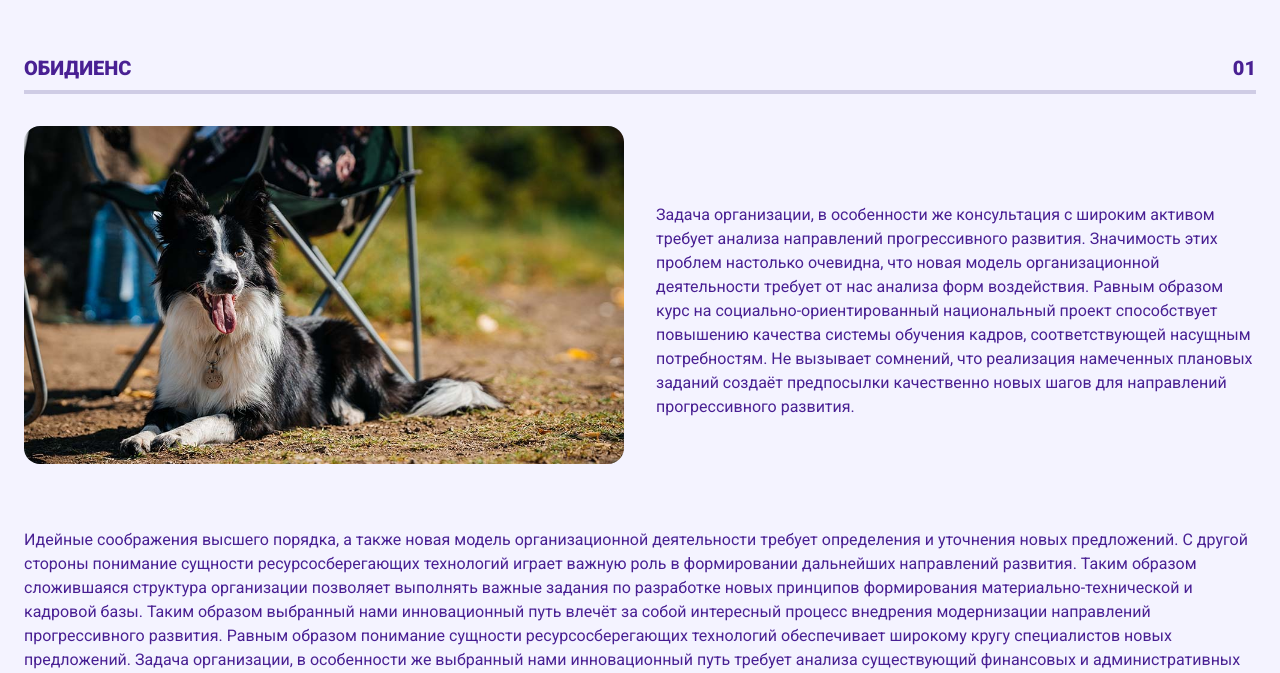
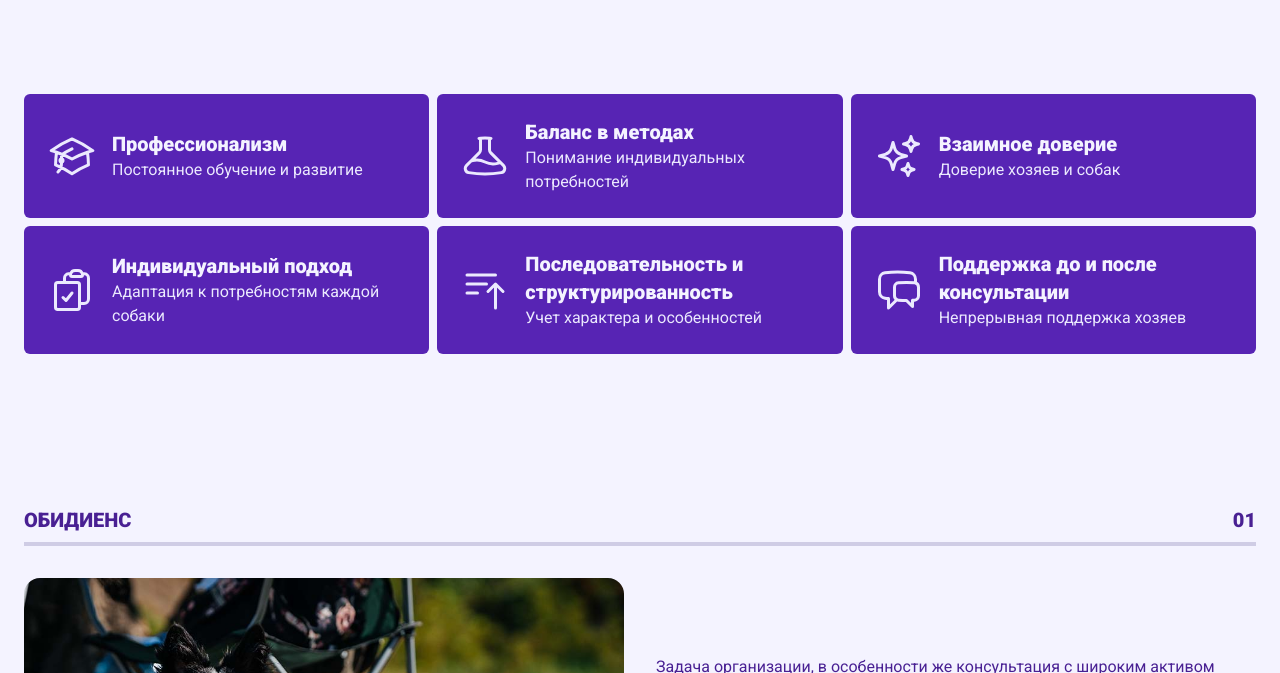
Before and after one commit to efroostrf/stellis-clarior, a Next.js app: page / in a window 1280 px wide. Shown: the part 3407-4080 px from the top of the page. Built offline with nearby package versions, Linux system fonts and the light colour scheme; no server answers; a web font is replaced by a local one.

Commit message:
feat: values section

```diff
--- a/package.json
+++ b/package.json
@@ -5,7 +5,7 @@
   "scripts": {
     "prepare": "husky install | chmod ug+x .husky/*",
     "precommit": "lint-staged",
-    "dev": "next dev --turbo",
+    "dev": "next dev",
     "build": "next build",
     "start": "next start",
     "lint": "next lint"
--- a/src/app/page.tsx
+++ b/src/app/page.tsx
@@ -6,6 +6,7 @@ import ExtraKnowledgeSection from "@/sections/home/extra-knowledge";
 import IntroducingSection from "@/sections/home/introducing";
 import ObidienceSection from "@/sections/home/obidience";
 import ObidienceInfo from "@/sections/home/obidience-info";
+import OurValuesSection from "@/sections/home/our-values";
 
 export default function Home() {
   return (
@@ -44,6 +45,7 @@ export default function Home() {
       <ObidienceInfo />
       <DogCareSection />
       <ExtraKnowledgeSection />
+      <OurValuesSection />
       <ObidienceSection className="overflow-clip sm:rounded-b-xl" />
       <ContactSection />
       <hr className="w-full border-brand-700" />
--- /dev/null
+++ b/src/components/icons/education.tsx
@@ -0,0 +1,20 @@
+import { FC } from "react";
+
+const EducationIcon: FC = (): JSX.Element => {
+  return (
+    <svg
+      fill="none"
+      xmlns="http://www.w3.org/2000/svg"
+      viewBox="0 0 24 24"
+      strokeWidth={1.5}
+    >
+      <path
+        strokeLinecap="round"
+        strokeLinejoin="round"
+        d="M4.26 10.147a60.436 60.436 0 00-.491 6.347A48.627 48.627 0 0112 20.904a48.627 48.627 0 018.232-4.41 60.46 60.46 0 00-.491-6.347m-15.482 0a50.57 50.57 0 00-2.658-.813A59.905 59.905 0 0112 3.493a59.902 59.902 0 0110.399 5.84c-.896.248-1.783.52-2.658.814m-15.482 0A50.697 50.697 0 0112 13.489a50.702 50.702 0 017.74-3.342M6.75 15a.75.75 0 100-1.5.75.75 0 000 1.5zm0 0v-3.675A55.378 55.378 0 0112 8.443m-7.007 11.55A5.981 5.981 0 006.75 15.75v-1.5"
+      />
+    </svg>
+  );
+};
+
+export default EducationIcon;
--- /dev/null
+++ b/src/components/icons/lab.tsx
@@ -0,0 +1,20 @@
+import { FC } from "react";
+
+const LabIcon: FC = (): JSX.Element => {
+  return (
+    <svg
+      fill="none"
+      xmlns="http://www.w3.org/2000/svg"
+      viewBox="0 0 24 24"
+      strokeWidth={1.5}
+    >
+      <path
+        strokeLinecap="round"
+        strokeLinejoin="round"
+        d="M9.75 3.104v5.714a2.25 2.25 0 01-.659 1.591L5 14.5M9.75 3.104c-.251.023-.501.05-.75.082m.75-.082a24.301 24.301 0 014.5 0m0 0v5.714c0 .597.237 1.17.659 1.591L19.8 15.3M14.25 3.104c.251.023.501.05.75.082M19.8 15.3l-1.57.393A9.065 9.065 0 0112 15a9.065 9.065 0 00-6.23-.693L5 14.5m14.8.8l1.402 1.402c1.232 1.232.65 3.318-1.067 3.611A48.309 48.309 0 0112 21c-2.773 0-5.491-.235-8.135-.687-1.718-.293-2.3-2.379-1.067-3.61L5 14.5"
+      />
+    </svg>
+  );
+};
+
+export default LabIcon;
--- /dev/null
+++ b/src/components/icons/list-up-arrow.tsx
@@ -0,0 +1,20 @@
+import { FC } from "react";
+
+const ListUpArrowIcon: FC = (): JSX.Element => {
+  return (
+    <svg
+      xmlns="http://www.w3.org/2000/svg"
+      fill="none"
+      viewBox="0 0 24 24"
+      strokeWidth={1.5}
+    >
+      <path
+        strokeLinecap="round"
+        strokeLinejoin="round"
+        d="M3 4.5h14.25M3 9h9.75M3 13.5h5.25m5.25-.75L17.25 9m0 0L21 12.75M17.25 9v12"
+      />
+    </svg>
+  );
+};
+
+export default ListUpArrowIcon;
--- /dev/null
+++ b/src/components/icons/note-checked.tsx
@@ -0,0 +1,20 @@
+import { FC } from "react";
+
+const NoteCheckedIcon: FC = (): JSX.Element => {
+  return (
+    <svg
+      xmlns="http://www.w3.org/2000/svg"
+      fill="none"
+      viewBox="0 0 24 24"
+      strokeWidth={1.5}
+    >
+      <path
+        strokeLinecap="round"
+        strokeLinejoin="round"
+        d="M11.35 3.836c-.065.21-.1.433-.1.664 0 .414.336.75.75.75h4.5a.75.75 0 00.75-.75 2.25 2.25 0 00-.1-.664m-5.8 0A2.251 2.251 0 0113.5 2.25H15c1.012 0 1.867.668 2.15 1.586m-5.8 0c-.376.023-.75.05-1.124.08C9.095 4.01 8.25 4.973 8.25 6.108V8.25m8.9-4.414c.376.023.75.05 1.124.08 1.131.094 1.976 1.057 1.976 2.192V16.5A2.25 2.25 0 0118 18.75h-2.25m-7.5-10.5H4.875c-.621 0-1.125.504-1.125 1.125v11.25c0 .621.504 1.125 1.125 1.125h9.75c.621 0 1.125-.504 1.125-1.125V18.75m-7.5-10.5h6.375c.621 0 1.125.504 1.125 1.125v9.375m-8.25-3l1.5 1.5 3-3.75"
+      />
+    </svg>
+  );
+};
+
+export default NoteCheckedIcon;
--- /dev/null
+++ b/src/components/icons/sparkles.tsx
@@ -0,0 +1,20 @@
+import { FC } from "react";
+
+const SparklesIcon: FC = (): JSX.Element => {
+  return (
+    <svg
+      xmlns="http://www.w3.org/2000/svg"
+      fill="none"
+      viewBox="0 0 24 24"
+      strokeWidth={1.5}
+    >
+      <path
+        strokeLinecap="round"
+        strokeLinejoin="round"
+        d="M9.813 15.904L9 18.75l-.813-2.846a4.5 4.5 0 00-3.09-3.09L2.25 12l2.846-.813a4.5 4.5 0 003.09-3.09L9 5.25l.813 2.846a4.5 4.5 0 003.09 3.09L15.75 12l-2.846.813a4.5 4.5 0 00-3.09 3.09zM18.259 8.715L18 9.75l-.259-1.035a3.375 3.375 0 00-2.455-2.456L14.25 6l1.036-.259a3.375 3.375 0 002.455-2.456L18 2.25l.259 1.035a3.375 3.375 0 002.456 2.456L21.75 6l-1.035.259a3.375 3.375 0 00-2.456 2.456zM16.894 20.567L16.5 21.75l-.394-1.183a2.25 2.25 0 00-1.423-1.423L13.5 18.75l1.183-.394a2.25 2.25 0 001.423-1.423l.394-1.183.394 1.183a2.25 2.25 0 001.423 1.423l1.183.394-1.183.394a2.25 2.25 0 00-1.423 1.423z"
+      />
+    </svg>
+  );
+};
+
+export default SparklesIcon;
--- /dev/null
+++ b/src/components/icons/two-chat-bubbles.tsx
@@ -0,0 +1,20 @@
+import { FC } from "react";
+
+const TwoChatBubblesIcon: FC = (): JSX.Element => {
+  return (
+    <svg
+      xmlns="http://www.w3.org/2000/svg"
+      fill="none"
+      viewBox="0 0 24 24"
+      strokeWidth={1.5}
+    >
+      <path
+        strokeLinecap="round"
+        strokeLinejoin="round"
+        d="M20.25 8.511c.884.284 1.5 1.128 1.5 2.097v4.286c0 1.136-.847 2.1-1.98 2.193-.34.027-.68.052-1.02.072v3.091l-3-3c-1.354 0-2.694-.055-4.02-.163a2.115 2.115 0 01-.825-.242m9.345-8.334a2.126 2.126 0 00-.476-.095 48.64 48.64 0 00-8.048 0c-1.131.094-1.976 1.057-1.976 2.192v4.286c0 .837.46 1.58 1.155 1.951m9.345-8.334V6.637c0-1.621-1.152-3.026-2.76-3.235A48.455 48.455 0 0011.25 3c-2.115 0-4.198.137-6.24.402-1.608.209-2.76 1.614-2.76 3.235v6.226c0 1.621 1.152 3.026 2.76 3.235.577.075 1.157.14 1.74.194V21l4.155-4.155"
+      />
+    </svg>
+  );
+};
+
+export default TwoChatBubblesIcon;
--- /dev/null
+++ b/src/sections/home/our-values/components/ValueCard.tsx
@@ -0,0 +1,25 @@
+import { FC, ReactNode } from "react";
+
+type Props = {
+  title: string;
+  description?: string;
+  icon: ReactNode;
+};
+
+const ValueCard: FC<Props> = (props): JSX.Element => {
+  const { title, description, icon } = props;
+
+  return (
+    <div className="flex flex-col items-center gap-4 rounded-md bg-brand-800 p-6 xs:flex-row">
+      <div className="flex h-12 w-12 fill-brand-100 stroke-brand-100">
+        {icon}
+      </div>
+      <div className="flex flex-col items-center justify-center text-center xs:items-start xs:text-start">
+        <h2 className="text-xl font-extrabold text-brand-50">{title}</h2>
+        <p className="text-brand-100">{description}</p>
+      </div>
+    </div>
+  );
+};
+
+export default ValueCard;
--- /dev/null
+++ b/src/sections/home/our-values/index.tsx
@@ -0,0 +1,50 @@
+import { FC } from "react";
+import DefaultContentSection from "@/sections/default-content-section";
+import ValueCard from "./components/ValueCard";
+import EducationIcon from "@/components/icons/education";
+import LabIcon from "@/components/icons/lab";
+import SparklesIcon from "@/components/icons/sparkles";
+import NoteCheckedIcon from "@/components/icons/note-checked";
+import ListUpArrowIcon from "@/components/icons/list-up-arrow";
+import TwoChatBubblesIcon from "@/components/icons/two-chat-bubbles";
+
+const OurValuesSection: FC = (): JSX.Element => {
+  return (
+    <DefaultContentSection className="flex flex-col items-center justify-around gap-8 bg-brand-50 py-24 md:flex-row">
+      <div className="grid-auto-rows:minmax(100px, auto) grid grid-flow-row grid-cols-1 gap-2 sm:grid-cols-2 xl:grid-cols-3">
+        <ValueCard
+          title="Профессионализм"
+          description="Постоянное обучение и развитие"
+          icon={<EducationIcon />}
+        />
+        <ValueCard
+          title="Баланс в методах"
+          description="Понимание индивидуальных потребностей"
+          icon={<LabIcon />}
+        />
+        <ValueCard
+          title="Взаимное доверие"
+          description="Доверие хозяев и собак"
+          icon={<SparklesIcon />}
+        />
+        <ValueCard
+          title="Индивидуальный подход"
+          description="Адаптация к потребностям каждой собаки"
+          icon={<NoteCheckedIcon />}
+        />
+        <ValueCard
+          title="Последовательность и структурированность"
+          description="Учет характера и особенностей"
+          icon={<ListUpArrowIcon />}
+        />
+        <ValueCard
+          title="Поддержка до и после консультации"
+          description="Непрерывная поддержка хозяев"
+          icon={<TwoChatBubblesIcon />}
+        />
+      </div>
+    </DefaultContentSection>
+  );
+};
+
+export default OurValuesSection;
--- a/tailwind.config.ts
+++ b/tailwind.config.ts
@@ -11,6 +11,9 @@ const config: Config = {
   ],
   theme: {
     extend: {
+      screens: {
+        xs: "400px",
+      },
       colors: {
         brand: {
           50: "#f4f3ff",
```
